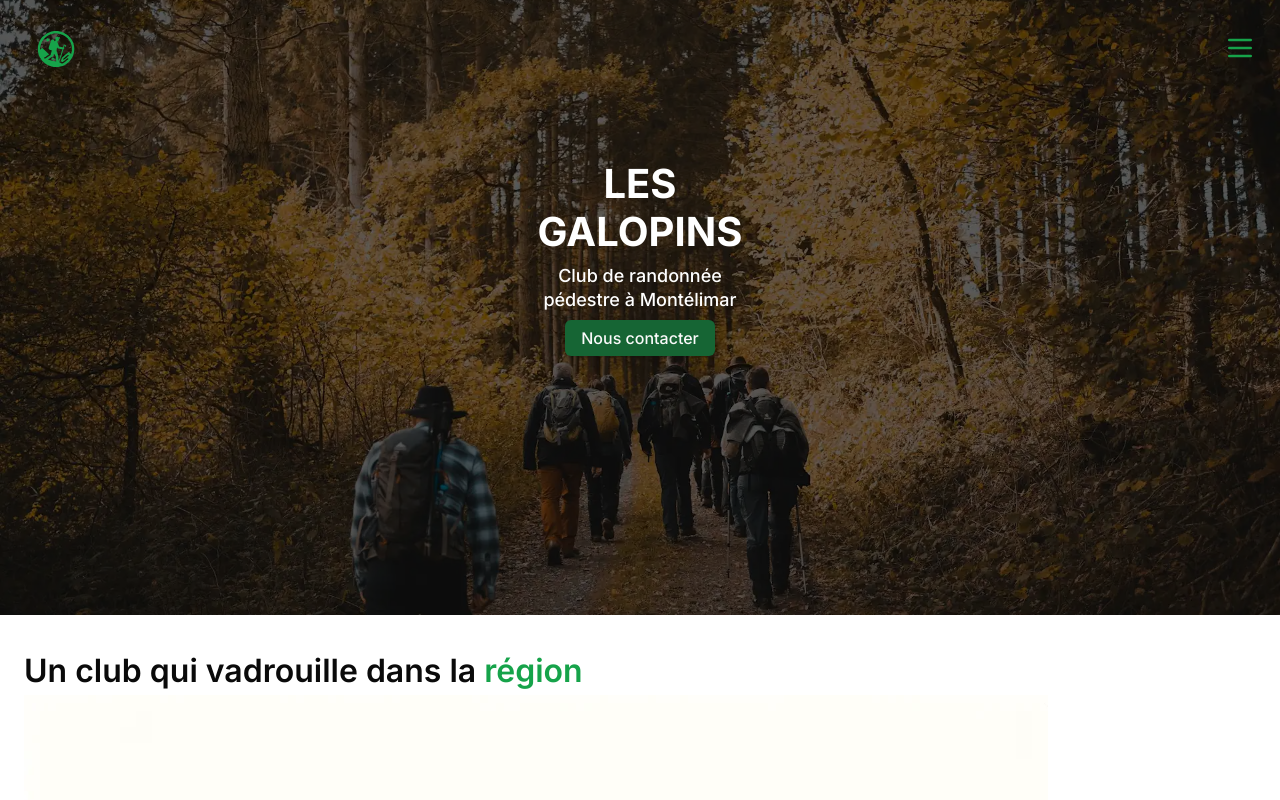
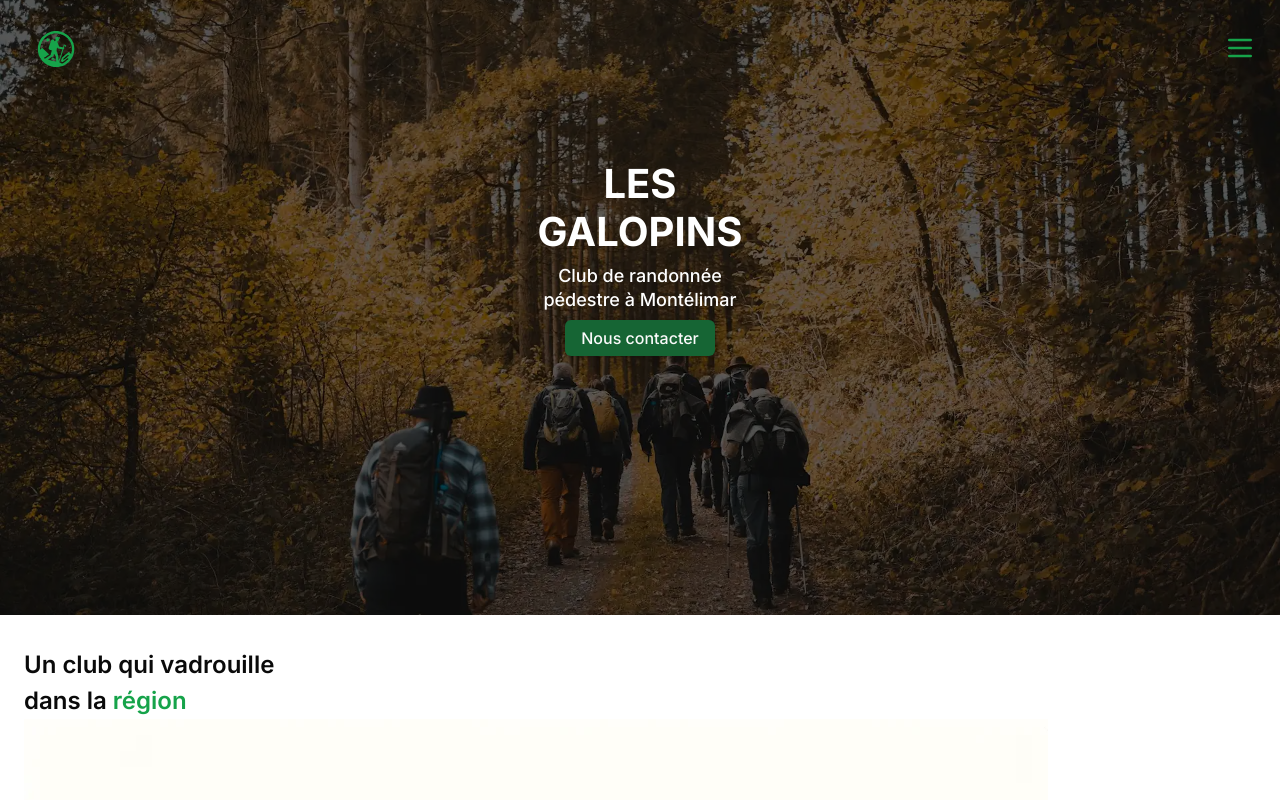
Before and after one commit to SebastienLaurentt/Galopins-Next-V2, a Next.js app: page / in a window 1280 px wide. Shown: the top 800 px of the page. Built offline with nearby package versions, Linux system fonts and the light colour scheme.

Commit message:
add max w in Section header

```diff
--- a/app/globals.css
+++ b/app/globals.css
@@ -79,7 +79,7 @@
   }
 
   h2 {
-    @apply text-3xl font-semibold;
+    @apply text-xl font-semibold;
   }
 
   p{
--- a/components/SectionHeader/SectionHeader.tsx
+++ b/components/SectionHeader/SectionHeader.tsx
@@ -7,7 +7,7 @@ interface SectionHeaderProps {
 
 const SectionHeader: React.FC<SectionHeaderProps> = ({ title, titleHighlight }) => {
   return (
-    <div>
+    <div className='max-w-[272px]'>
       <h2>{title} <span className='text-green-600'>{titleHighlight}</span></h2>
     </div>
   );
```
